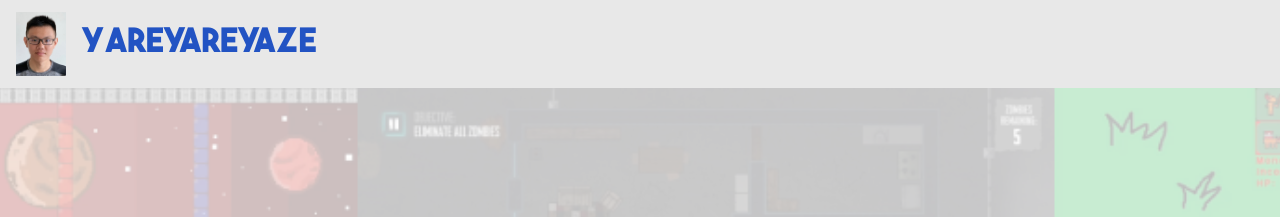
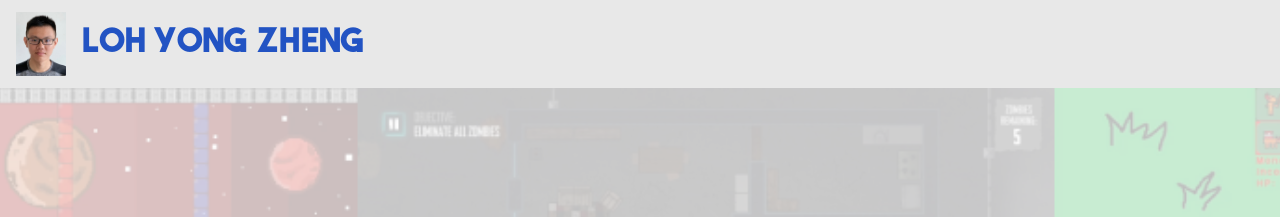
Before and after one commit to YareyareYaze/yareyareyaze.github.io, a Jekyll site: the page built from index.html, in a window 1280 px wide. Shown: the top 217 px of the page. Built offline with Jekyll 4.4.1, drawn with Linux system fonts in a browser that asks for light colours.

Commit message:
Name change

```diff
--- a/_config.yml
+++ b/_config.yml
@@ -1,4 +1,4 @@
-title: Yareyareyaze
+title: Loh Yong Zheng
 icon: \assets\images\hero\Profile_Pic.png
 baseurl: "" # the subpath of your site, e.g. /blog
 url: "" # the base hostname & protocol for your site, e.g. http://example.com
```
